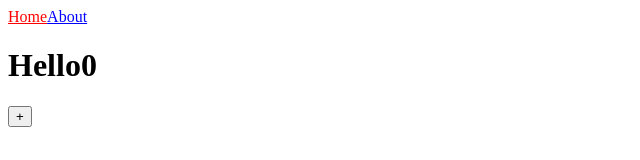
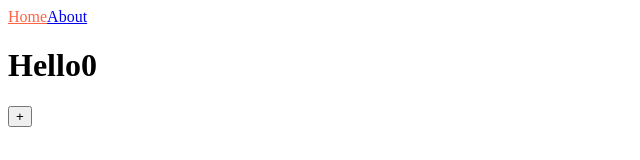
Before and after one commit to herbi1411/nextjs-start-nomadcoders, a Next.js app: page / in a window 1280 px wide. Shown: the top 160 px of the page, without its empty margins (0-640 px from the left). Built offline with nearby package versions, Linux system fonts and the light colour scheme.

Commit message:
1.4 CSS Modules

```diff
--- a/components/NavBar.js
+++ b/components/NavBar.js
@@ -1,16 +1,16 @@
 import Link from "next/link"
 import { useRouter } from "next/router"
-
+import styles from "./NavBar.module.css"
 
 export default function NavBar(){
     const router = useRouter();
 
-    return <nav>
+    return <nav className={styles.nav}>
         <Link href="/">
-            <a style = {{color: router.pathname === "/" ? "red" : "blue"}}>Home</a>
+            <a className={router.pathname==="/" ? styles.active : ""}>Home</a>
         </Link>
         <Link href="/about">
-            <a style = {{color: router.pathname === "/about" ? "red" : "blue"}}>About</a>
+            <a className={router.pathname==="/about" ? styles.active : ""}>About</a>
         </Link>
     </nav>
 }
--- /dev/null
+++ b/components/NavBar.module.css
@@ -0,0 +1,6 @@
+.link{
+    text-decoration: none;
+}
+.active{
+    color: tomato;
+}
```
Also changed, not shown: 1 other file (tests, documents, lock files or other folders).
